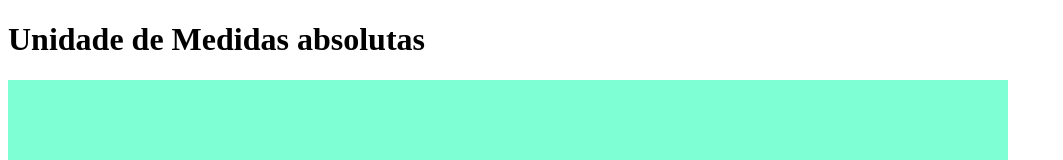
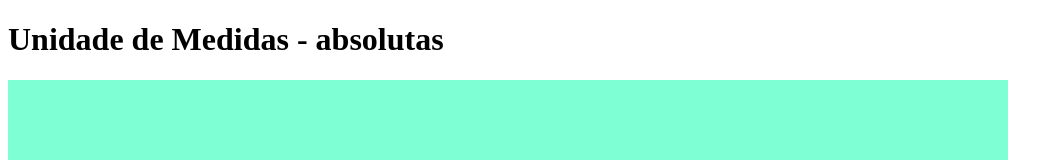
Before and after one commit to gwmoura1/Aula-medidas-absolutas---css, a plain HTML site: page arquivos/index.html in a window 1280 px wide. Shown: the top 160 px of the page, without its empty margins (0-1063 px from the left). Drawn offline with Linux system fonts and the light colour scheme.

Commit message:
adicionado traço no h1

```diff
--- a/arquivos/index.html
+++ b/arquivos/index.html
@@ -7,7 +7,7 @@
     <link rel="stylesheet" href="style.css">
 </head>
 <body>
-    <h1>Unidade de Medidas absolutas</h1>
+    <h1>Unidade de Medidas - absolutas</h1>
 
     <div class="pixel"></div>
 </body>
```
